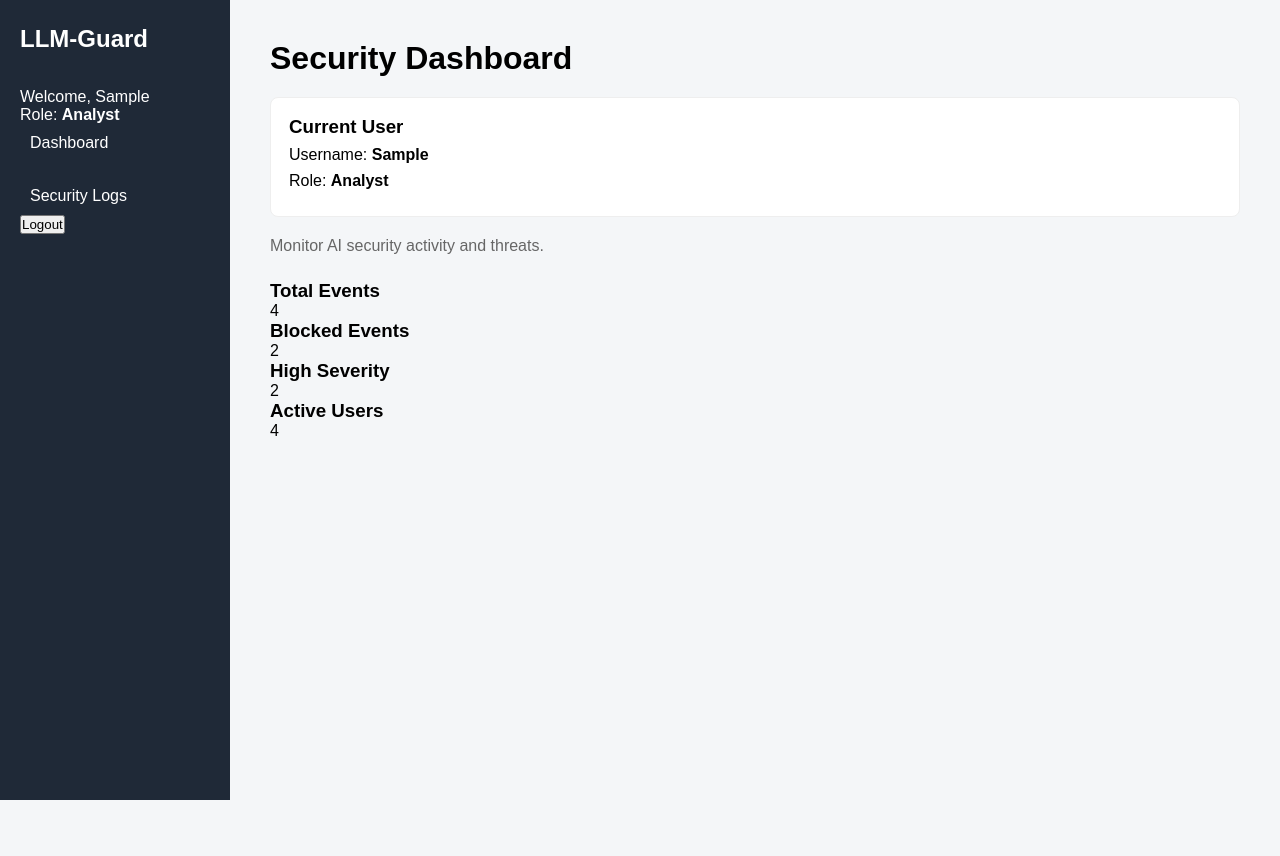
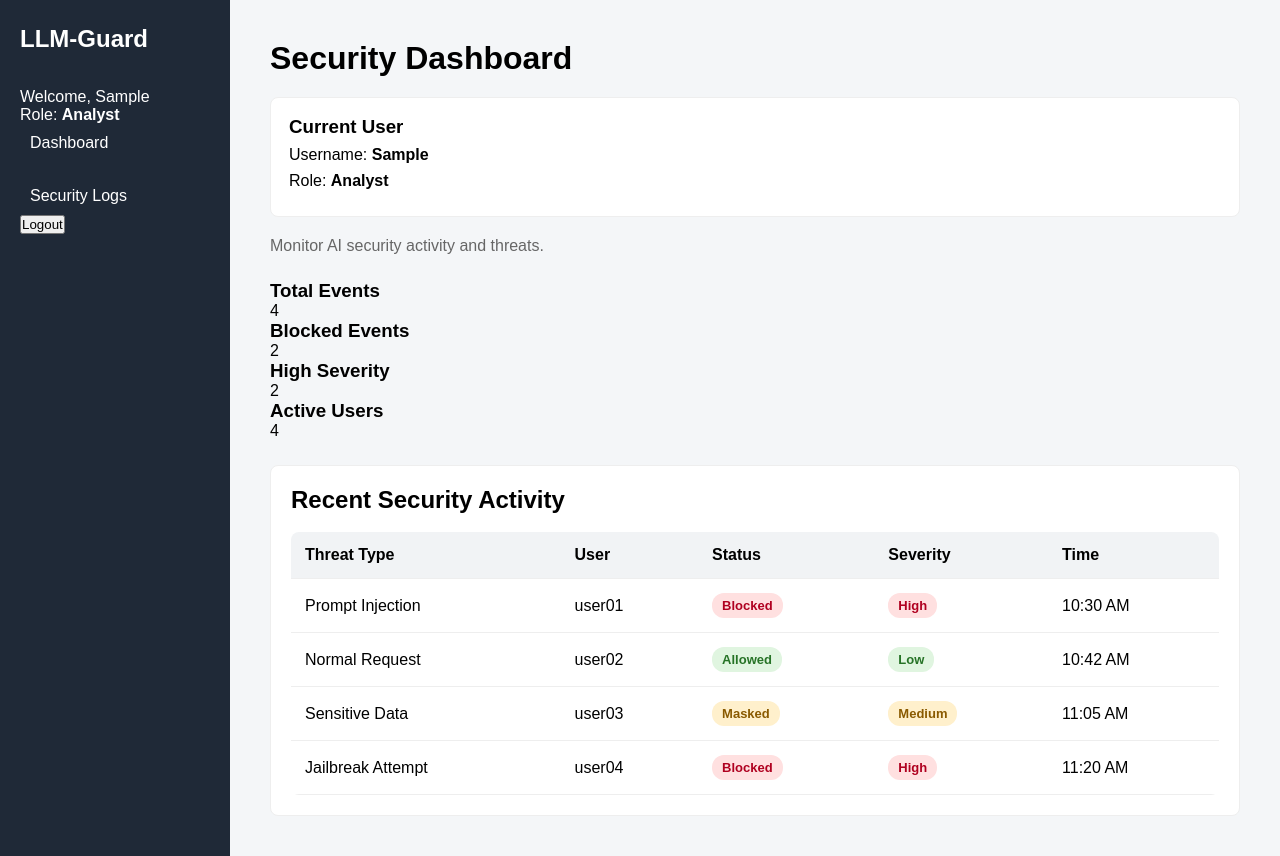
Before and after one commit to ajaykumarkunchala/LLM-GUARD, a React app in the folder frontend/: page /login in a window 1280 px wide. Both pictures are taken after typing "Sample" into the empty fields and a click on the button "Login". Before the commit the page ends 800 px from the top, so only its background shows below. Built offline with nearby package versions, Linux system fonts and the light colour scheme; the HTML template or start-up script is replaced by a standard one.

Commit message:
Add recent security activity to dashboard

```diff
--- a/frontend/src/App.css
+++ b/frontend/src/App.css
@@ -258,3 +258,15 @@ body {
   background: #e0f5e0;
   color: #267326;
 }
+.recent-activity {
+  background: white;
+  padding: 20px;
+  margin-top: 25px;
+  border-radius: 8px;
+  border: 1px solid #eee;
+}
+
+.recent-activity h2 {
+  margin-top: 0;
+  margin-bottom: 18px;
+}
--- a/frontend/src/pages/Dashboard.jsx
+++ b/frontend/src/pages/Dashboard.jsx
@@ -1,43 +1,21 @@
 import { useAuth } from "../AuthContext";
+import { securityLogs } from "../data/securityLogs";
 
 function Dashboard() {
   const { user } = useAuth();
 
-  const logs = [
-    {
-      id: 1,
-      status: "Blocked",
-      severity: "High",
-    },
-    {
-      id: 2,
-      status: "Allowed",
-      severity: "Low",
-    },
-    {
-      id: 3,
-      status: "Masked",
-      severity: "Medium",
-    },
-    {
-      id: 4,
-      status: "Blocked",
-      severity: "High",
-    },
-  ];
+  const totalEvents = securityLogs.length;
 
-  const totalEvents = logs.length;
-
-  const blockedEvents = logs.filter(
+  const blockedEvents = securityLogs.filter(
     (log) => log.status === "Blocked"
   ).length;
 
-  const highSeverityEvents = logs.filter(
+  const highSeverityEvents = securityLogs.filter(
     (log) => log.severity === "High"
   ).length;
 
   const activeUsers = new Set(
-    ["user01", "user02", "user03", "user04"]
+    securityLogs.map((log) => log.user)
   ).size;
 
   return (
@@ -62,6 +40,7 @@ function Dashboard() {
         Monitor AI security activity and threats.
       </p>
 
+      {/* Dashboard Statistics */}
       <div className="dashboard-cards">
         <div className="card">
           <h3>Total Events</h3>
@@ -83,6 +62,47 @@ function Dashboard() {
           <p>{activeUsers}</p>
         </div>
       </div>
+
+      {/* Recent Security Activity */}
+      <div className="recent-activity">
+        <h2>Recent Security Activity</h2>
+
+        <table className="logs-table">
+          <thead>
+            <tr>
+              <th>Threat Type</th>
+              <th>User</th>
+              <th>Status</th>
+              <th>Severity</th>
+              <th>Time</th>
+            </tr>
+          </thead>
+
+          <tbody>
+            {securityLogs.map((log) => (
+              <tr key={log.id}>
+                <td>{log.type}</td>
+                <td>{log.user}</td>
+                <td>
+                  <span
+                    className={`status-badge ${log.status.toLowerCase()}`}
+                  >
+                    {log.status}
+                  </span>
+                </td>
+                <td>
+                  <span
+                    className={`severity-badge ${log.severity.toLowerCase()}`}
+                  >
+                    {log.severity}
+                  </span>
+                </td>
+                <td>{log.time}</td>
+              </tr>
+            ))}
+          </tbody>
+        </table>
+      </div>
     </div>
   );
 }
```
